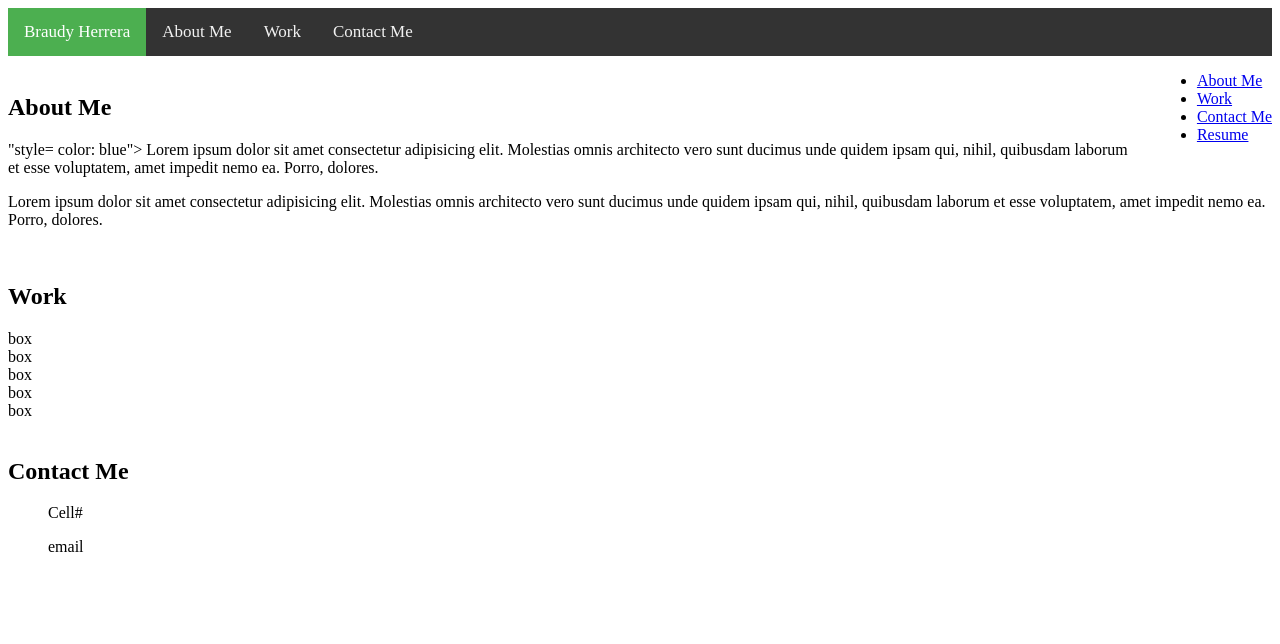
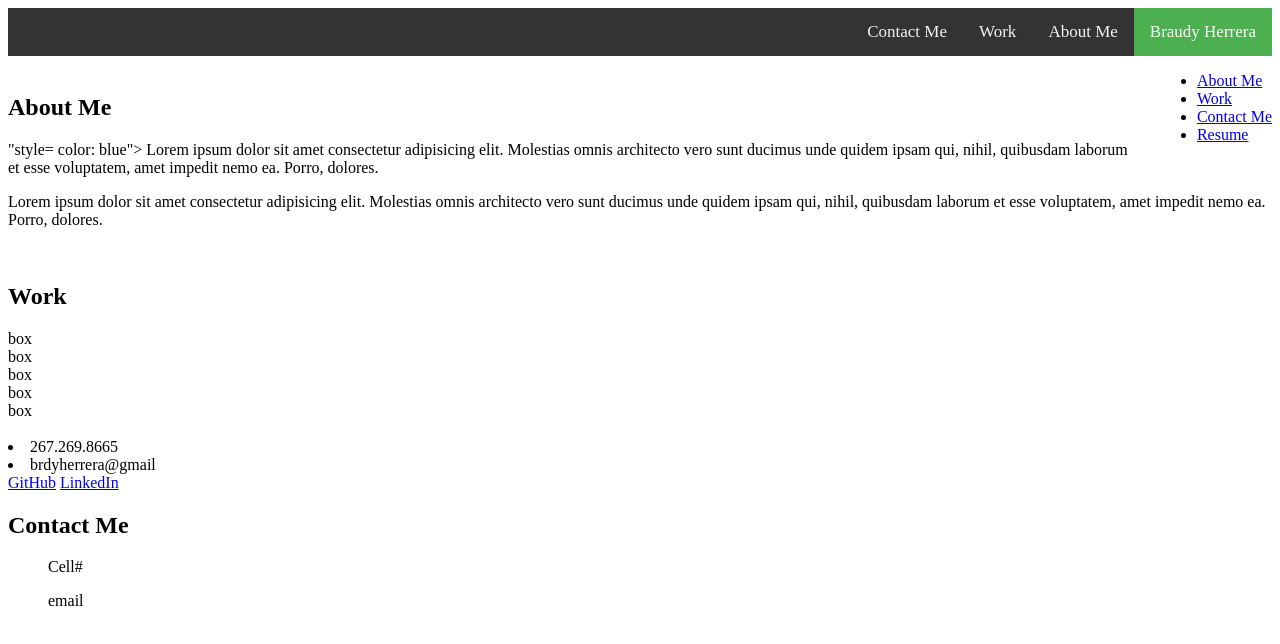
Before and after one commit to brdyherr/Portfolio, a plain HTML site: page index.html in a window 1280 px wide. Drawn offline with Linux system fonts and the light colour scheme.

Commit message:
changed css file name, contact me section; added links

```diff
--- a/css/bh_styles.css
+++ b/css/styles.css
@@ -6,12 +6,16 @@
 
 /* Style the links inside the navigation bar */
 .topnav a {
-  float: left;
+  float: right;
   color: #f2f2f2;
   text-align: center;
   padding: 14px 16px;
   text-decoration: none;
   font-size: 17px;
+}
+
+.topnav a :active {
+  float: left;
 }
 
 /* Change the color of links on hover */
--- a/index.html
+++ b/index.html
@@ -4,7 +4,7 @@
     <meta charset="UTF-8" />
     <meta name="viewport" content="width=device-width, initial-scale=1.0" />
     <title>Braudy Herrera's Portfolio</title>
-    <link rel="stylesheet" href="css/bh_styles.css" />
+    <link rel="stylesheet" href="css/styles.css" />
   </head>
 
   <!-- THEN I am presented with the developer's name, a recent photo, and links to sections about them, their work, and how to contact them -->
@@ -82,6 +82,15 @@
     <br />
 
     <footer>
+      <!-- Contact Me Section -->
+      <div class="contact-me">
+        <li>267.269.8665</li>
+        <li>brdyherrera@gmail</li>
+        <a href="https://github.com/brdyherr">GitHub</a>
+        <a href="https://www.linkedin.com/in/braudy-herrera-5855261a/"
+          >LinkedIn</a
+        >
+      </div>
       <!-- Cell # And Links! -->
       <section class="contact_me">
         <a id="contact-me"></a>
```
